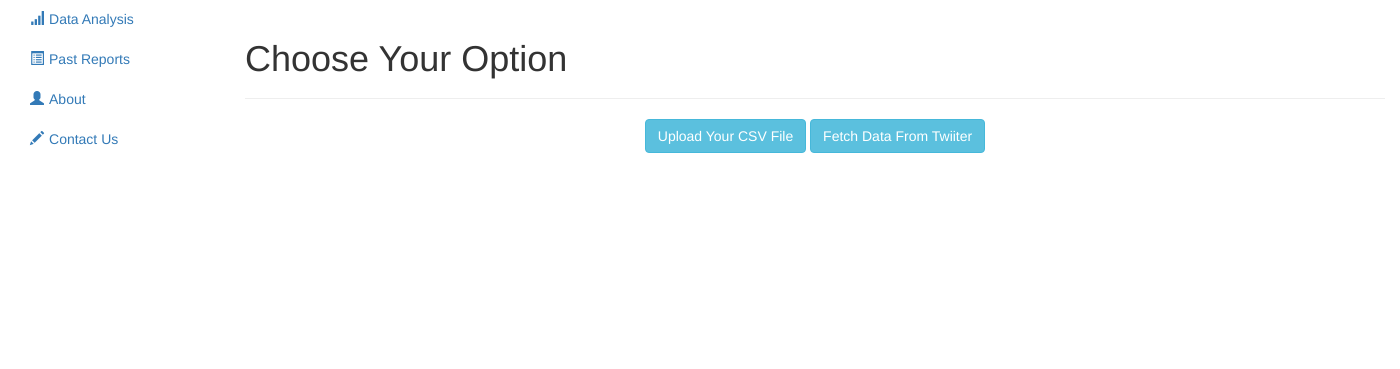
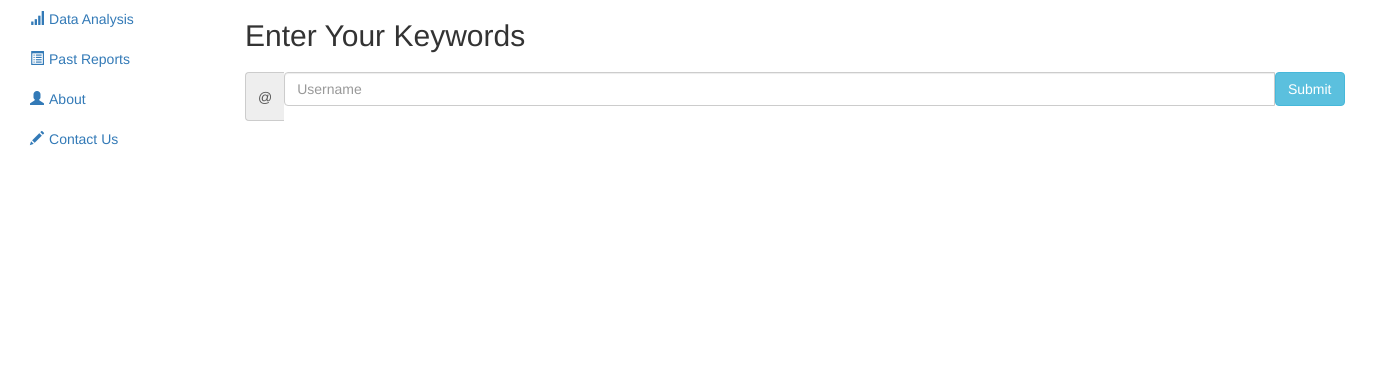
Before and after one commit to pritul2/Sentimental_Analysis, a Flask app: template templates/testing.html in a window 1400 px wide. Shown: the part 51-420 px from the top of the page. Run offline with Flask 2, Linux system fonts and the light colour scheme; the template is opened without the code that fills it, so the values that code supplies are empty; some libraries are stand-ins or nearby versions.

Commit message:
Keyword Update

```diff
--- a/templates/testing.html
+++ b/templates/testing.html
@@ -1,9 +1,8 @@
+<!DOCTYPE html>
 <html>
 <head>
 
-  <title>Data Upload</title>
-
-  <meta name="viewport" content="width=device-width, initial-scale=1.0">
+    <title>Select Keywords</title>
 
     <script src="https://ajax.googleapis.com/ajax/libs/jquery/3.1.0/jquery.min.js"></script>
 
@@ -29,6 +28,11 @@
          window.onpageshow = function(evt) { if (evt.persisted) disableBack() }
     });
 
+    /*$(document).ready(function(){
+       $("#alert").hide();
+    });*/
+
+
         var queryString = "";
         window.onload = function(){
         if(queryString.length == 0)
@@ -41,35 +45,15 @@
         }
         if(queryString == "1")
         {
-            document.getElementById("excel").style.display = 'block' ;
-            document.getElementById("pageheading").style.display = 'none' ;
-            document.getElementById("pagebutton").style.display = 'none' ;
-        }
-        if(queryString == "2")
-        {
-            document.getElementById("twitter").style.display = 'block';
-            document.getElementById("pageheading").style.display = 'none';
-            document.getElementById("pagebutton").style.display = 'none';
+            document.getElementById("alert").style.display = 'block' ;
         }
         if(queryString == "")
         {
-            document.getElementById("excel").style.display = 'none' ;
-            document.getElementById("twitter").style.display = 'none';
+            document.getElementById("alert").style.display = 'none' ;
         }
         };
 
 
-    /*$(document).ready(function(){
-        $("#excel").hide();
-        $("#twitter").hide();
-    });*/
-
-    function Send()
-    {
-        var url = "./test.html?name=" + encodeURIComponent('1');
-        window.location.href = url;
-        return false;
-    }
 
    </script>
 
@@ -108,120 +92,23 @@
 
 
     <div class="container" style="margin-top: 50px;margin-left: 230px">
-    <div class="page-header" id="pageheading">
-        <h1>Choose Your Option</h1>
-    </div>
-
-    <div align="center" id="pagebutton">
-        <button type="button" class="btn btn-info" id="upload">Upload Your CSV File</button>
-        <button type="button" class="btn btn-info" id="api">Fetch Data From Twiiter</button>
-    </div>
-
-    <div class="custom-file mb-3" id="excel" style="display: none">
+        <h2>Enter Your Keywords</h2>
+        <div class="input-group" style="margin-top: 20px">
+          <span class="input-group-addon" id="basic-addon1">@</span>
           <form class="form-group" method="post">
-
-          <label class="custom-file-label" for="customFile"><h2>Upload Your File</h2></label>
-          <input type="file" class="custom-file-input" id="customFile" name="filename">
-
-        <!--<div class="table-responsive">-->
-          <br/>
-          <div align="center">
-                <input type="submit" value="LoadData" name="load_data" id="load_data" class="btn btn-info">
-          </div>
+            <input type="text" class="form-control" placeholder="Username" aria-describedby="basic-addon1" data-toggle="tooltip" data-placement="bottom" title="Please enter keywords starting with '@' and use ',' as seprater." style="width: 90%">
+            <input type="submit" class="btn btn-info" id="submit">
         </form>
-          <br/>
-          <div align="center">
-                <button type="button" class="btn btn-info" id="next" onclick="return Send()">Next</button>
-          </div>
-
-    </div>
-        <br/>
-        <div class="table-responsive">
-            <div id="table">
         </div>
     </div>
 
-
-    <div class="custom-file mb-3" id="twitter" style="display: none">
-        <form class="form-group" method="post">
-            <h1>Enter Twitter Details</h1>
-            <input type="text" class="form-control" placeholder="Enter No. of Tweets" aria-describedby="basic-addon1" style="width:90%">
-            <br/>
-            <div align="center">
-                <input type="submit" class="btn btn-info" id="" value="submit">
-            </div>
-        </form>
-        <br/>
-        <div align="center">
-            <button type="button" class="btn btn-info" id="next"  onclick="return Send()">Next</button>
-        </div>
-        </div>
-    </div>
-
+    <div class="alert alert-info" role="alert" id="alert" style="margin-left: 250px;margin-top: 10px;width:80%; display: none"><a href="./test.html?name=2">For futher process please click here</a></div>
 
     <script>
 
-    /*$("#upload").click(function(){
-       $("#excel").show();
-       $("#pageheading").hide();
-       $("#pagebutton").hide();
-       $("#next").hide();
-    });
-
-    $("#api").click(function(){
-       $("#twitter").show();
-       $("#pageheading").hide();
-       $("#pagebutton").hide();
-       $("#next").hide();
-    });
-
-    $("#customFile").click(function(){
-        $("#load_data").show();
-    });
-
-    $("#load_data").click(function(){
-        $("#next").show();
+    /*$("#submit").click(function(){
+      $("#alert").show();
     });*/
-
-    var fil = "";
-
-    $('#load_data').click(function(){
-       fil = fil + document.getElementById("customFile").files[0].name;
-       console.log(document.getElementById("customFile").files[0]);
-    });
-
-
-    $(document).ready(function(){
-     $('#load_data').click(function(){
-      $.ajax({
-       url:fil,
-       dataType:"text",
-       success:function(data){
-        var data = data.split(/\r?\n|\r/);
-        var table_data = '<table class="table table-bordered table-striped">';
-        for(var count = 0; count<data.length; count++)
-        {
-         var cell_data = data[count].split(",");
-         table_data += '<tr>';
-         for(var cell_count=0; cell_count<cell_data.length; cell_count++)
-         {
-          if(count === 0)
-          {
-           table_data += '<th>'+cell_data[cell_count]+'</th>';
-          }
-          else
-          {
-           table_data += '<td>'+cell_data[cell_count]+'</td>';
-          }
-         }
-         table_data += '</tr>';
-        }
-        table_data += '</table>';
-        $('#table').html(table_data);
-       }
-      });
-     });
-    });
 
     </script>
 
```
Lines whose indentation alone changed are shown as unchanged.
